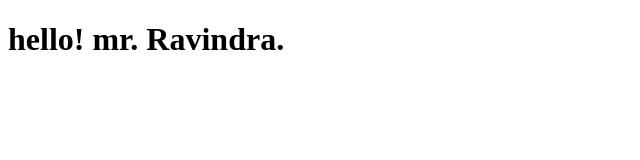
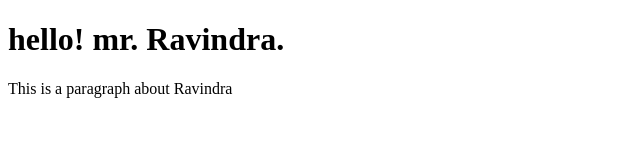
Before and after one commit to ravin-ship-it/Cakeathone, a plain HTML site: page index.html in a window 1280 px wide. Shown: the whole page, without its empty margins (0-640 px from the left). Drawn offline with Linux system fonts and the light colour scheme.

Commit message:
first commit by xen

```diff
--- a/index.html
+++ b/index.html
@@ -1,11 +1,15 @@
 <!DOCTYPE html>
 <html lang="en">
+
 <head>
-     <meta charset="UTF-8">
-     <meta name="viewport" content="width=device-width, initial-scale=1.0">
-     <title>College Project</title>
+    <meta charset="UTF-8">
+    <meta name="viewport" content="width=device-width, initial-scale=1.0">
+    <title>College Project</title>
 </head>
+
 <body>
-     <h1>hello! mr. Ravindra.</h1>
+    <h1>hello! mr. Ravindra.</h1>
+    <p>This is a paragraph about Ravindra</p>
 </body>
+
 </html>
```
